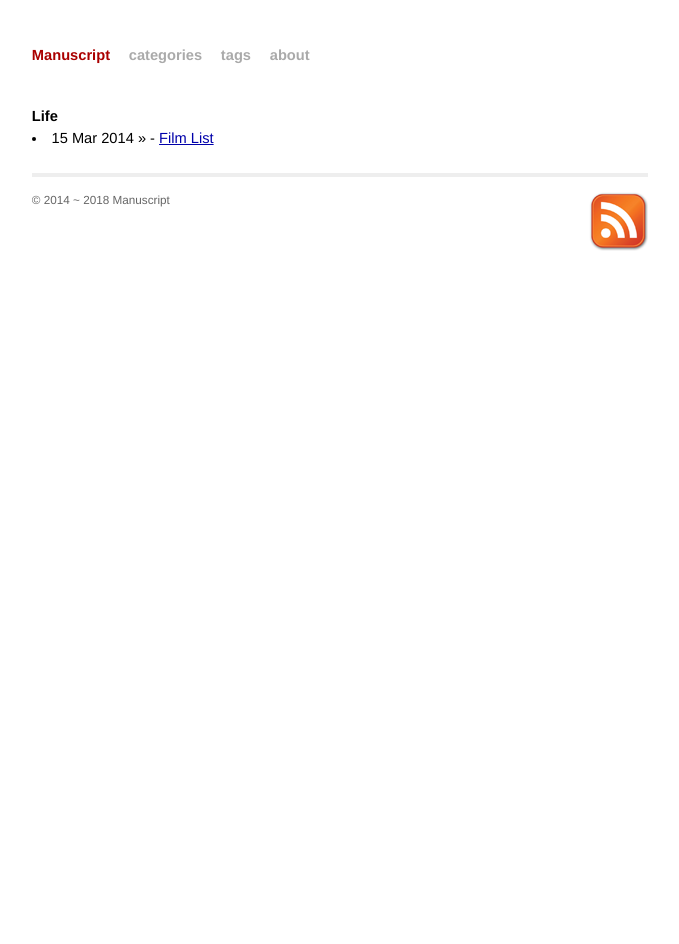
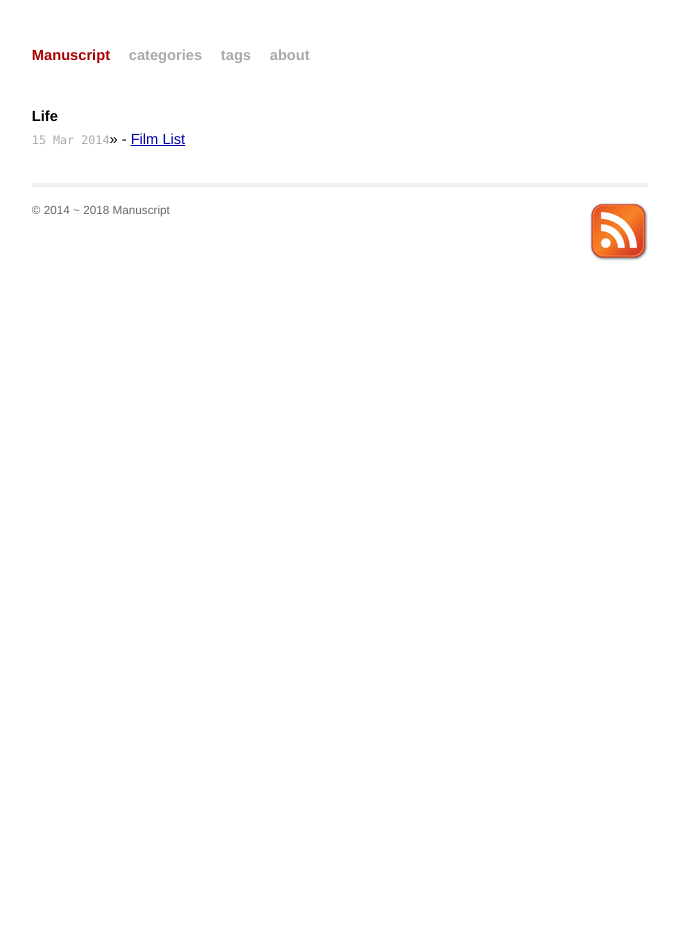
Before and after one commit to noobfish/noobfish.github.io, a Jekyll site: the page built from category.html, in a window 1280 px wide. Shown: the whole page, without its empty margins (300-979 px from the left). Built offline with Jekyll 4.4.1, drawn with Linux system fonts in a browser that asks for light colours.

Commit message:
Update category.html

```diff
--- a/category.html
+++ b/category.html
@@ -6,9 +6,9 @@
         {% for category in site.categories %}
 
         <h3>{{category[0] | capitalize }}</h3>
-
+        <ul class="posts">
         {% for post in category[1] %}
-        <li><span sytle="color: #aaa;font-family: Monaco, "Courier New", monospace;font-size: 80%;">{{ post.date | date_to_string }}</span>
-                &raquo; - <a href="{{ post.url }}">{{ post.title }}</a></li>
+        <li><span>{{ post.date | date_to_string }}</span>&raquo; - <a href="{{ post.url }}">{{ post.title }}</a></li>
+        </ul>
         {% endfor %}
     {% endfor %}
```
